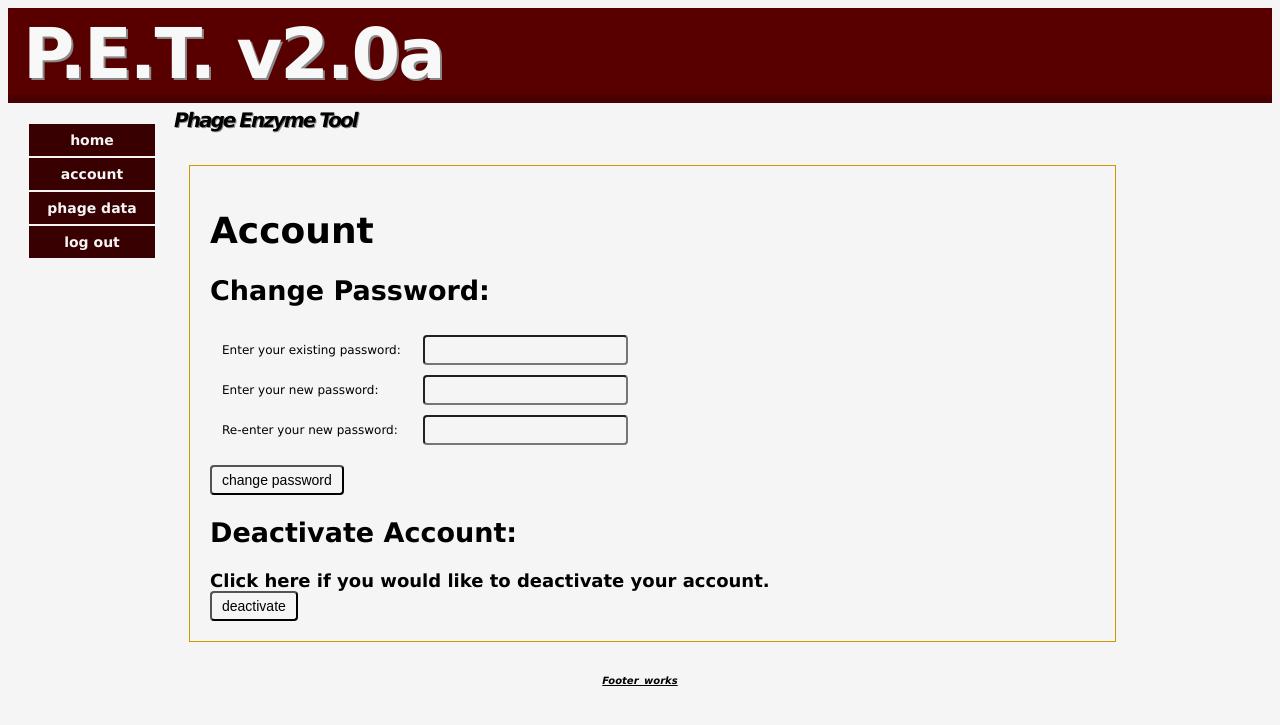
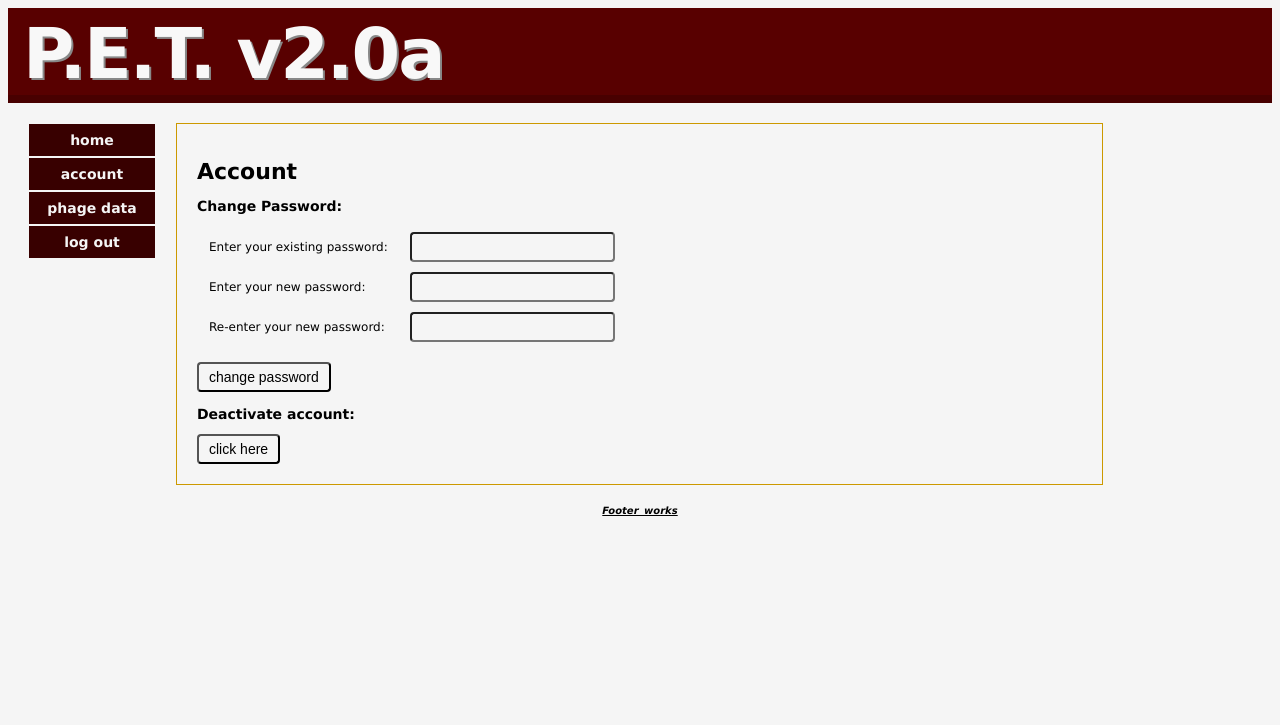
Before and after one commit to ulmpet/Capstone, a PHP site: page /account in a window 1280 px wide. Shown: the top 725 px of the page. Run offline with PHP 8.4, Linux system fonts and the light colour scheme; the visitor is signed in with stand-in values (Sample User, id 1); some libraries are stand-ins or nearby versions.

Commit message:
cleaning up views
Cleaning up views to have more uniform CSS.

```diff
--- a/application/view/_templates/header.php
+++ b/application/view/_templates/header.php
@@ -20,6 +20,6 @@
     P.E.T. v2.0a
 </div>
 
-<div class="logo2">
+<!--<div class="logo2">
     Phage Enzyme Tool
-</div>
+</div>-->
--- a/application/view/account/account.php
+++ b/application/view/account/account.php
@@ -1,7 +1,7 @@
 <div class="container">
     <h1>Account</h1>
 
-    <div>
+    <div class="headings">
         <h2>Change Password:</h2>
         <form method="POST" action="/account/changepassword">
     <table>
@@ -21,12 +21,10 @@
             <p><input type= "submit" value="Change Password">
         </form>
     </div>
-    <div>
-        <h2>Deactivate Account:</h2>
+    <div class="headings">
+        <!--<h2>Deactivate Account:</h2>-->
         <form method = "POST" action = "">
-            Click here if you would like to deactivate your account.
-            <br>
-            <input name="Deactivate" type="submit" value="Deactivate"/>
+            <h2>Deactivate account:</h2> <input name="Deactivate" type="submit" value="click here"/>
         </form>
     </div>
 
--- a/application/view/news/news.php
+++ b/application/view/news/news.php
@@ -1,4 +1,5 @@
 <div class="container">
-    News
-    <p>More features to come. RSS feed?</p>
+    Phage Enzyme Tool
+    <p>Make home connect to phage data button on menu
+    	and get rid of phage data view</p>
 </div>
--- a/application/view/phagetool/phagetool.php
+++ b/application/view/phagetool/phagetool.php
@@ -10,7 +10,7 @@
         <tbody>
         <tr>
             <td colspan="3">
-                <h3>Preconditions</h3></br>
+                <h2>Preconditions</h2></br>
                 <input type="radio" name="visType" value="0" checked=checked>Known phage &nbsp;
                 <input type="radio" name="visType" value="1">Known & unknown phage<br><br>
                 <input type="checkbox" name="boolTree" id="boolTree" value="1">Phylip Tree &nbsp;
--- a/public/css/style.css
+++ b/public/css/style.css
@@ -20,7 +20,7 @@ body {
     border-width: 2px;
     /*border-radius: 5px 5px 5px 5px;*/
     padding: 20px;
-    margin: 33px;
+    margin: 20px;
     width: 70%;
     float:left;
     clear:right;
@@ -31,6 +31,14 @@ body {
     font-size: 14px;
     color: #000000;
     font-weight: normal;
+}
+
+.container h1 {
+    font-size: 22px;
+}
+
+.container h2 {
+    font-size: 16;
 }
 
 .container p {
@@ -115,6 +123,14 @@ body {
 .container button:hover {
     background-color: #222;
     color: #fff;
+}
+
+.headings h2{
+    font-size: 14px;
+}
+
+.headings p{
+    font-size: 14px;
 }
 
 .site-footer {
```
Also changed, not shown: application/view/dashboard/dashboard.php (+5 -5 lines).
